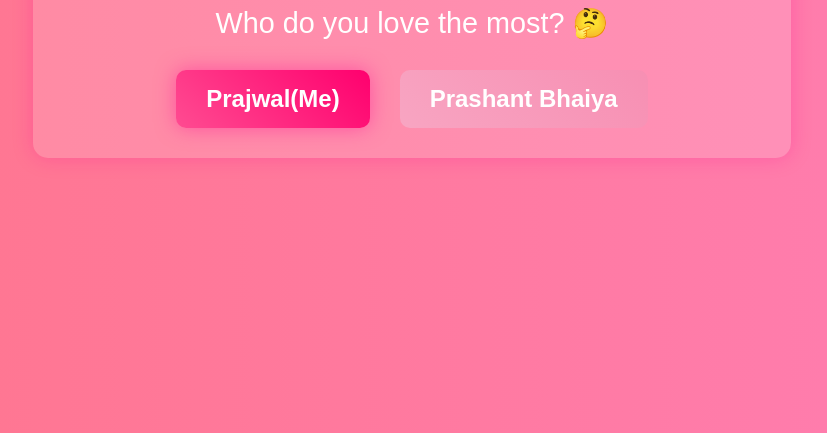
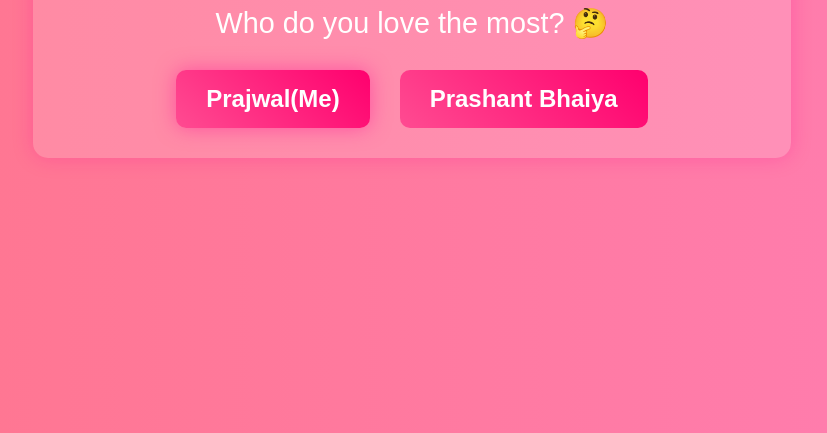
Before and after one commit to HAPPYCUTIEPIE/Happy-birthday, a plain HTML site: page question.html in a window 1280 px wide. Shown: the part 367-800 px from the top of the page, without its empty margins (228-1055 px from the left). Drawn offline with Linux system fonts and the light colour scheme.

Commit message:
Update question.html

```diff
--- a/question.html
+++ b/question.html
@@ -73,7 +73,7 @@
 
         /* Prashant Bhaiya Button */
         #prashant-btn {
-            background: linear-gradient(45deg, #f8a5c2, #f78fb3);
+            background: linear-gradient(45deg, #ff4b91, #ff006e);
             position: relative;
         }
 
```
